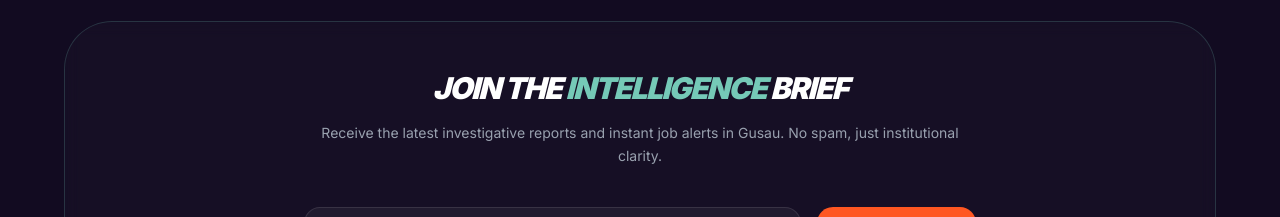
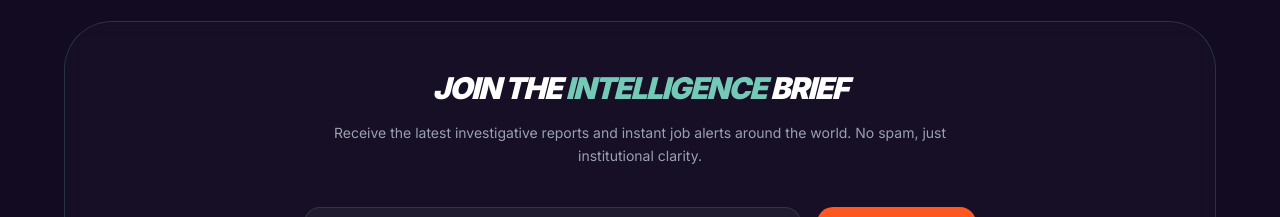
Before and after one commit to musaalamin/wondersight-media, a Next.js app: page /news in a window 1280 px wide. Shown: the part 1120-1337 px from the top of the page. Built offline with nearby package versions, Linux system fonts and the light colour scheme; no server answers.

Commit message:
Finalized Sanity integration, SEO, and Ad slotsnbhb

```diff
--- a/src/app/news/[category]/[slug]/CategoryClient.tsx
+++ b/src/app/news/[category]/[slug]/CategoryClient.tsx
@@ -48,7 +48,7 @@ export default function CategoryClient({ category }: { category: string }) {
           <div className="mt-10 max-w-xl">
             <input
               type="text"
-              placeholder="Filter by keyword (e.g. Gusau, Policy)..."
+              placeholder="Filter by keyword (e.g. Abuja, Policy)..."
               className="w-full bg-white/5 border border-white/10 rounded-2xl px-6 py-4 text-sm focus:border-[#75C9B7] outline-none transition-all"
               onChange={(e) => setSearchQuery(e.target.value)}
             />
--- a/src/app/news/page.tsx
+++ b/src/app/news/page.tsx
@@ -155,7 +155,7 @@ export default function NewsroomPage() {
             Join the <span className="text-[#75C9B7]">Intelligence</span> Brief
           </h2>
           <p className="text-gray-400 mb-10 text-sm leading-relaxed">
-            Receive the latest investigative reports and instant job alerts in Gusau. No spam, just institutional clarity.
+            Receive the latest investigative reports and instant job alerts around the world. No spam, just institutional clarity.
           </p>
           <form className="flex flex-col md:flex-row gap-4" onSubmit={(e) => e.preventDefault()}>
             <input
```
